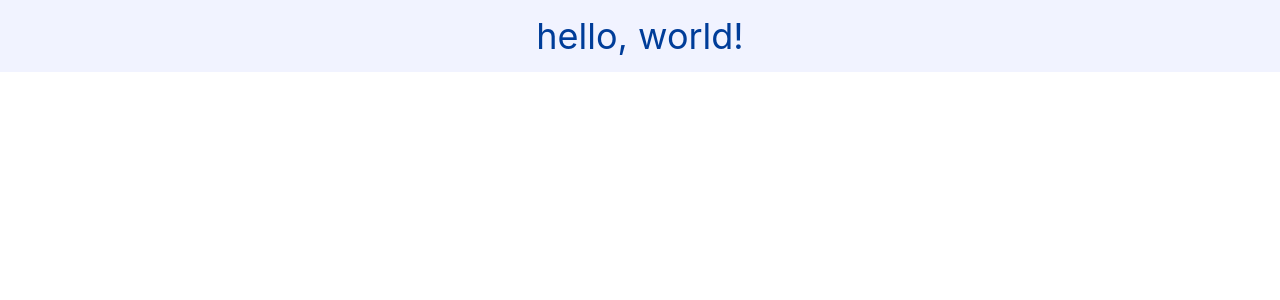
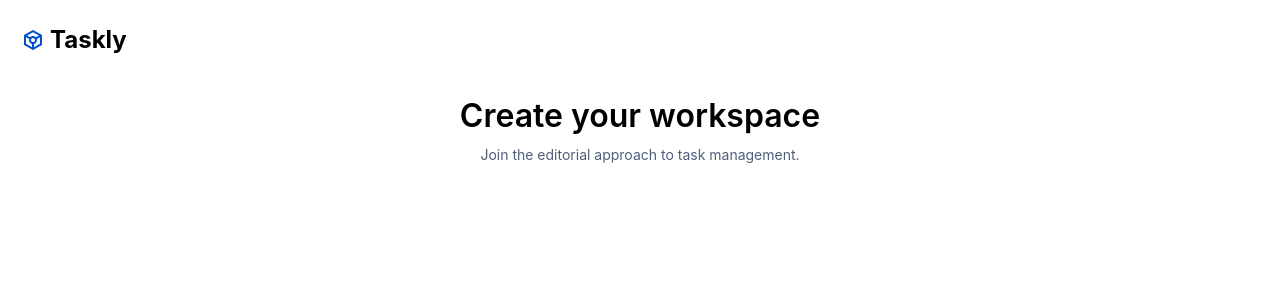
Before and after one commit to H0ssamAhmed/taskly-tasks-management, a React (Vite) app: page /sign-up in a window 1280 px wide. Shown: the top 300 px of the page. Built offline with nearby package versions, Linux system fonts and the light colour scheme.

Commit message:
#TM-03 -  core: install react-router-dom feat:AuthLayout implemet the folder structure and auth feature

```diff
--- a/package.json
+++ b/package.json
@@ -17,6 +17,7 @@
     "postcss": "^8.5.15",
     "react": "^19.2.6",
     "react-dom": "^19.2.6",
+    "react-router-dom": "^7.16.0",
     "tailwind-merge": "^3.6.0",
     "tailwindcss": "^4.3.0"
   },
--- a/src/App.css
+++ b/src/App.css
@@ -63,7 +63,7 @@
 
 .headline-lg {
     font-weight: 600;
-    font-style: Semi Bold;
+    font-style: Semibold;
     font-size: 32px;
     line-height: 40px;
     letter-spacing: 0px;
--- a/src/App.tsx
+++ b/src/App.tsx
@@ -1,17 +1,17 @@
+import { Route, Routes } from 'react-router-dom'
 import './App.css'
+import AuthLayout from './layouts/AuthLayout'
+import SignUp from './features/auth/pages/SignUp'
 
 
 function App() {
   return (
     <main>
-      <h1 className='text-primary'>
-
-      </h1>
-      <h1 className=" text-primary bg-surface-low text-4xl text-center p-4   ">
-        hello, world!
-
-      </h1>
-
+      <Routes>
+        <Route path="/" element={<AuthLayout />}>
+          <Route path="/sign-up" element={<SignUp />} />
+        </Route>
+      </Routes>
     </main>
   )
 }
--- /dev/null
+++ b/src/Shared/Logo.tsx
@@ -0,0 +1,11 @@
+import React from 'react'
+import LogoImage from '../assets/svg/logo.svg'
+const Logo = () => {
+    return (
+        <div>
+            <img src={LogoImage} alt="Logo" />
+        </div>
+    )
+}
+
+export default Logo
--- /dev/null
+++ b/src/features/auth/components/SignUpForm.tsx
@@ -0,0 +1,13 @@
+import React from 'react'
+
+const SignUpForm = () => {
+    return (
+        <div className='p-4 flex flex-col items-center justify-center gap-2'>
+            <h1 className='headline-lg'>Create your workspace</h1>
+            <p className='body-md text-slate-mid'>Join the editorial approach to task management.</p>
+
+        </div>
+    )
+}
+
+export default SignUpForm
--- /dev/null
+++ b/src/features/auth/pages/SignUp.tsx
@@ -0,0 +1,11 @@
+import SignUpForm from '../components/SignUpForm'
+
+const SignUp = () => {
+    return (
+
+        <SignUpForm />
+
+    )
+}
+
+export default SignUp
--- /dev/null
+++ b/src/layouts/AuthLayout.tsx
@@ -0,0 +1,19 @@
+import Logo from "../Shared/Logo"
+import { Outlet } from "react-router-dom";
+
+
+const AuthLayout = () => {
+    return (
+        <div className=" mx-auto">
+            <header className="flex px-6 py-6 items-center justify-start gap-2">
+                <Logo />
+                <h1 className="text-2xl font-bold">Taskly</h1>
+            </header>
+            <div className="flex flex-col items-center justify-center">
+                <Outlet />
+            </div>
+        </div>
+    )
+}
+
+export default AuthLayout
--- a/src/main.tsx
+++ b/src/main.tsx
@@ -1,9 +1,12 @@
 import { StrictMode } from 'react'
 import { createRoot } from 'react-dom/client'
 import App from './App.tsx'
+import { BrowserRouter } from 'react-router-dom'
 
 createRoot(document.getElementById('root')!).render(
   <StrictMode>
-    <App />
+    <BrowserRouter>
+      <App />
+    </BrowserRouter>
   </StrictMode>,
 )
```
Also changed, not shown: src/assets/svg/logo.svg (added), 1 other file (tests, documents, lock files or other folders).
